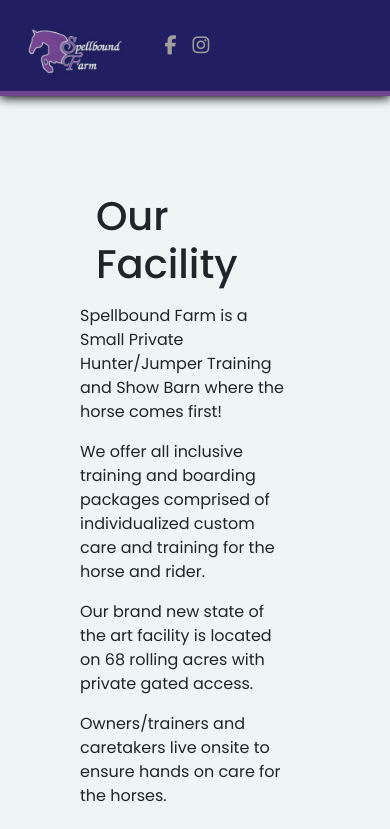
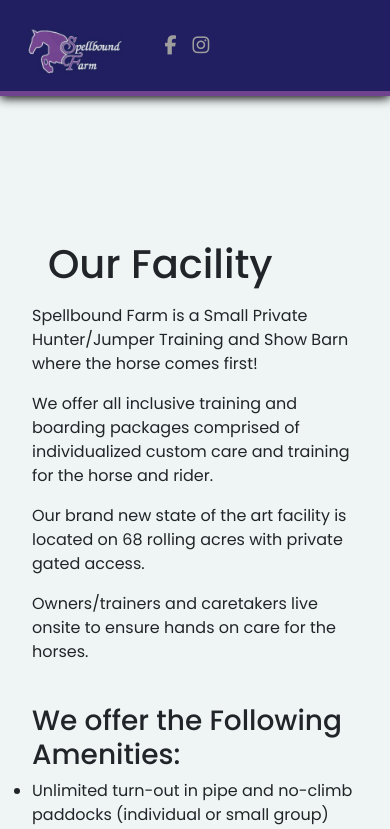
Before and after one commit to supermonkey74/SBF-React, a React (Create React App) app: page /facility in a window 390 px wide. Shown: the top 829 px of the page. Built offline with nearby package versions, Linux system fonts and the light colour scheme; some icons are missing; the HTML template or start-up script is replaced by a standard one.

Commit message:
Adjust styles Facility etc

```diff
--- a/src/Styles/css/App.css
+++ b/src/Styles/css/App.css
@@ -94,14 +94,15 @@
 
 .outside {
   background-color: #eff5f5;
-  height: 100%;
+  height: 100vh;
   width: 100%;
   display: -webkit-box;
   display: -ms-flexbox;
   display: flex;
-  /* align-items: center; */
-  /* justify-content: center; */
-  /* border: solid 2px rgb(0, 128, 11); */
+  padding-top: 4rem;
+  -webkit-box-pack: center;
+      -ms-flex-pack: center;
+          justify-content: center;
 }
 
 .contact {
@@ -148,4 +149,18 @@
     font-size: 1.5rem;
     margin: .05rem;
   }
+  .outside {
+    background-color: #eff5f5;
+    height: 100%;
+    display: -webkit-box;
+    display: -ms-flexbox;
+    display: flex;
+    -webkit-box-orient: vertical;
+    -webkit-box-direction: normal;
+        -ms-flex-direction: column;
+            flex-direction: column;
+    -webkit-box-align: center;
+        -ms-flex-align: center;
+            align-items: center;
+  }
 }
--- a/src/Styles/css/Facility.css
+++ b/src/Styles/css/Facility.css
@@ -1,9 +1,7 @@
 .facility {
-  /* height: 250px; */
   width: 70%;
-  margin: 3rem;
+  margin: 2rem;
   padding: 2rem;
-  /* border: solid 2px black; */
 }
 
 .facility h1 {
@@ -39,7 +37,6 @@
   height: -webkit-fit-content;
   height: -moz-fit-content;
   height: fit-content;
-  /* border: solid 2px black; */
 }
 
 .arena-photos {
@@ -59,10 +56,9 @@
 }
 
 @media screen and (max-width: 960px) {
-  .outside {
-    -webkit-box-orient: vertical;
-    -webkit-box-direction: normal;
-        -ms-flex-direction: column;
-            flex-direction: column;
+  .facility {
+    width: 100%;
+    margin: 2rem;
+    padding: 2rem;
   }
 }
--- a/src/Styles/css/Navbar.css
+++ b/src/Styles/css/Navbar.css
@@ -96,7 +96,7 @@
   display: none;
 }
 
-@media screen and (max-width: 960px) {
+@media screen and (max-width: 1072px) {
   .NavbarItems {
     position: relative;
   }
--- a/src/Styles/sass/App.scss
+++ b/src/Styles/sass/App.scss
@@ -79,12 +79,13 @@
   .outside {
 
       background-color: #eff5f5;
-      height: 100%;
+      height: 100vh;
       width: 100%;
       display: flex;
-      /* align-items: center; */
-      /* justify-content: center; */
-      /* border: solid 2px rgb(0, 128, 11); */
+      padding-top: 4rem;
+      // align-items: center;
+      justify-content: center;
+      // border: solid 2px rgb(0, 128, 11);
 
   }
 
@@ -145,4 +146,17 @@
   margin: .05rem;
 
   }
+
+  .outside {
+
+    background-color: #eff5f5;
+    height: 100%;
+    // width: 100%;
+    display: flex;
+    flex-direction:column;
+    align-items: center;
+    // justify-content: center;
+    // border: solid 2px rgb(0, 128, 11);
+
+}
   }
--- a/src/Styles/sass/Facility.scss
+++ b/src/Styles/sass/Facility.scss
@@ -1,10 +1,10 @@
 .facility {
 
-    /* height: 250px; */
+
     width: 70%;
-    margin: 3rem;
+    margin: 2rem;
     padding: 2rem;
-    /* border: solid 2px black; */
+    // border: solid 2px black;
 
 
 
@@ -35,7 +35,7 @@
      align-items: center;
      max-width: 60%;
      height: fit-content;
-     /* border: solid 2px black; */
+    // border: solid 2px black;
 
    }
 
@@ -52,10 +52,17 @@
 
    @media screen and (max-width: 960px) {
 
-    .outside {
+    .facility {
 
-        flex-direction: column;
-    }
+
+      width: 100%;
+      margin: 2rem;
+      padding: 2rem;
+      // border: solid 2px black;
+
+
+
+     }
 
 
    }
--- a/src/Styles/sass/Navbar.scss
+++ b/src/Styles/sass/Navbar.scss
@@ -88,7 +88,7 @@
 display: none;
 }
 
-@media screen and (max-width: 960px) {
+@media screen and (max-width: 1072px) {
 .NavbarItems {
   position: relative;
 }
--- a/src/pages/Facility.js
+++ b/src/pages/Facility.js
@@ -1,6 +1,6 @@
 import React from 'react';
 import ArenaCards from '../Components/Card';
-import OutsideArenaCards from '../Components/OutsideArenaCard';
+
 
 
 export default function Facility() {
@@ -42,9 +42,7 @@
 
 
                 <ArenaCards />
-                {/* <OutsideArenaCards /> */}
-                {/* <ArenaCards /> */}
-                {/* <OutsideArenaCards /> */}
+
 
 
                                      </div>
```
